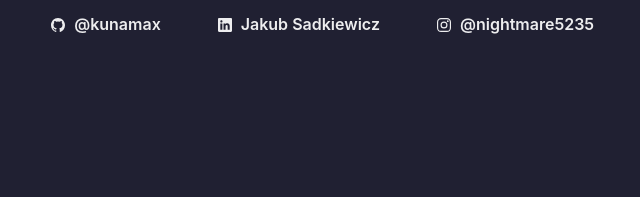
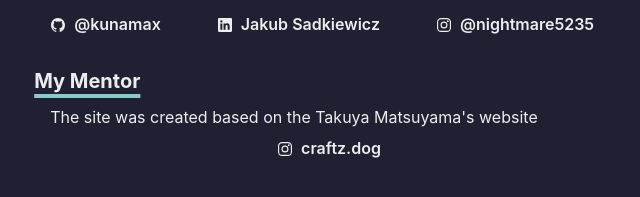
Before and after one commit to kunamax/MigelHomePage, a Next.js app: page / in a window 1280 px wide. Shown: the part 931-1128 px from the top of the page, without its empty margins (319-959 px from the left). Before the commit the page ends 1032 px from the top, so only its background shows below. Built offline with nearby package versions, Linux system fonts and the light colour scheme.

Commit message:
feat: credits

```diff
--- a/pages/index.js
+++ b/pages/index.js
@@ -116,6 +116,21 @@ const Home = () => (
           </GridItem>
         </Grid>
       </Section>
+      <Section delay={0.3}>
+        <Heading as="h3" variant="section-title">
+          My Mentor
+        </Heading>
+        <Paragraph>
+          The site was created based on the Takuya Matsuyama&apos;s website
+          <Box align={"center"}>
+            <Link href="https://www.craftz.dog/" target={"_blank"}>
+              <Button variant={"ghost"} leftIcon={<IoLogoInstagram />}>
+                craftz.dog
+              </Button>
+            </Link>
+          </Box>
+        </Paragraph>
+      </Section>
     </Container>
   </Layout>
 )
```
